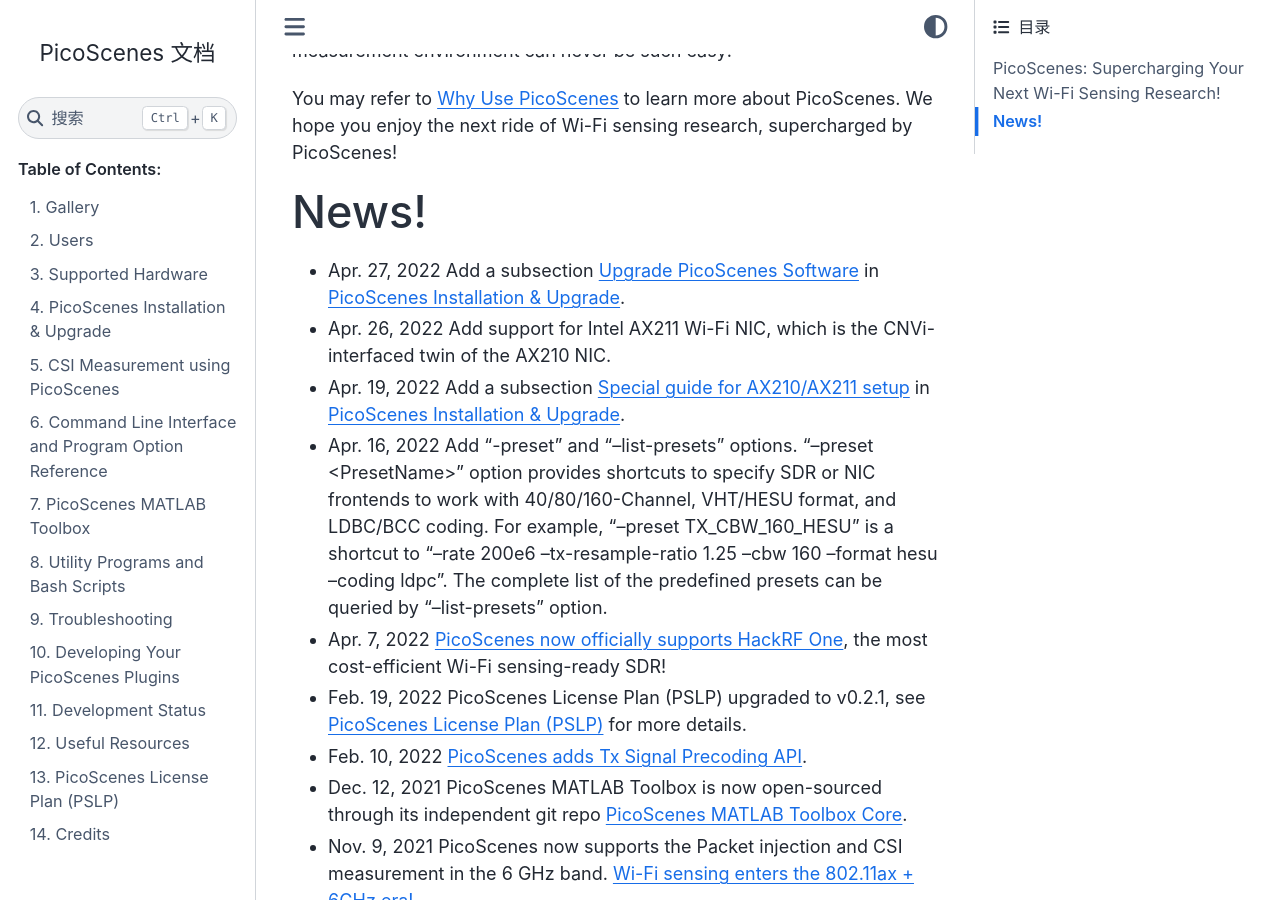
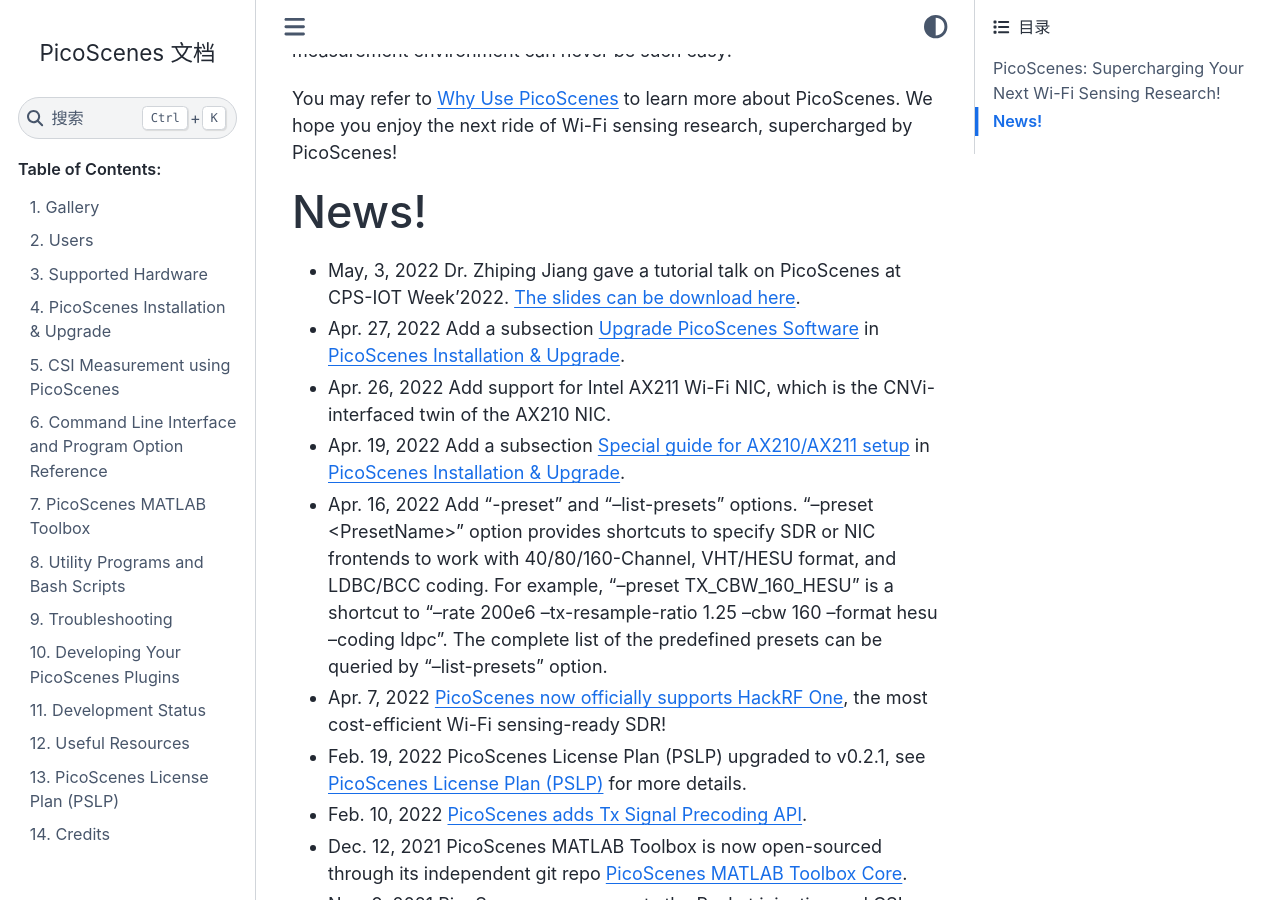
Before and after one commit to wifisensing/PicoScenes-Manual, a Sphinx documentation site: the page built from source/index.rst, in a window 1280 px wide and 900 px high, scrolled down 3433 px. Built offline with Sphinx 7.4.7 and the Sphinx Book theme 1.1.4, drawn with Linux system fonts in a browser that asks for light colours.

Commit message:
Add CPS-IOT Week tutorial link

```diff
--- a/source/index.rst
+++ b/source/index.rst
@@ -36,6 +36,7 @@
 
 News!
 ======
+- May, 3, 2022 Dr. Zhiping Jiang gave a tutorial talk on PicoScenes at CPS-IOT Week'2022. `The slides can be download here <https://zpj.io/give-tutorial-talk-on-picoscenes-at-cps-iot-week-2022/>`_.
 - Apr. 27, 2022 Add a subsection :ref:`upgrade_software` in :doc:`/installation`.
 - Apr. 26, 2022 Add support for Intel AX211 Wi-Fi NIC, which is the CNVi-interfaced twin of the AX210 NIC.
 - Apr. 19, 2022 Add a subsection :ref:`ax210_setup` in :doc:`/installation`.
```
